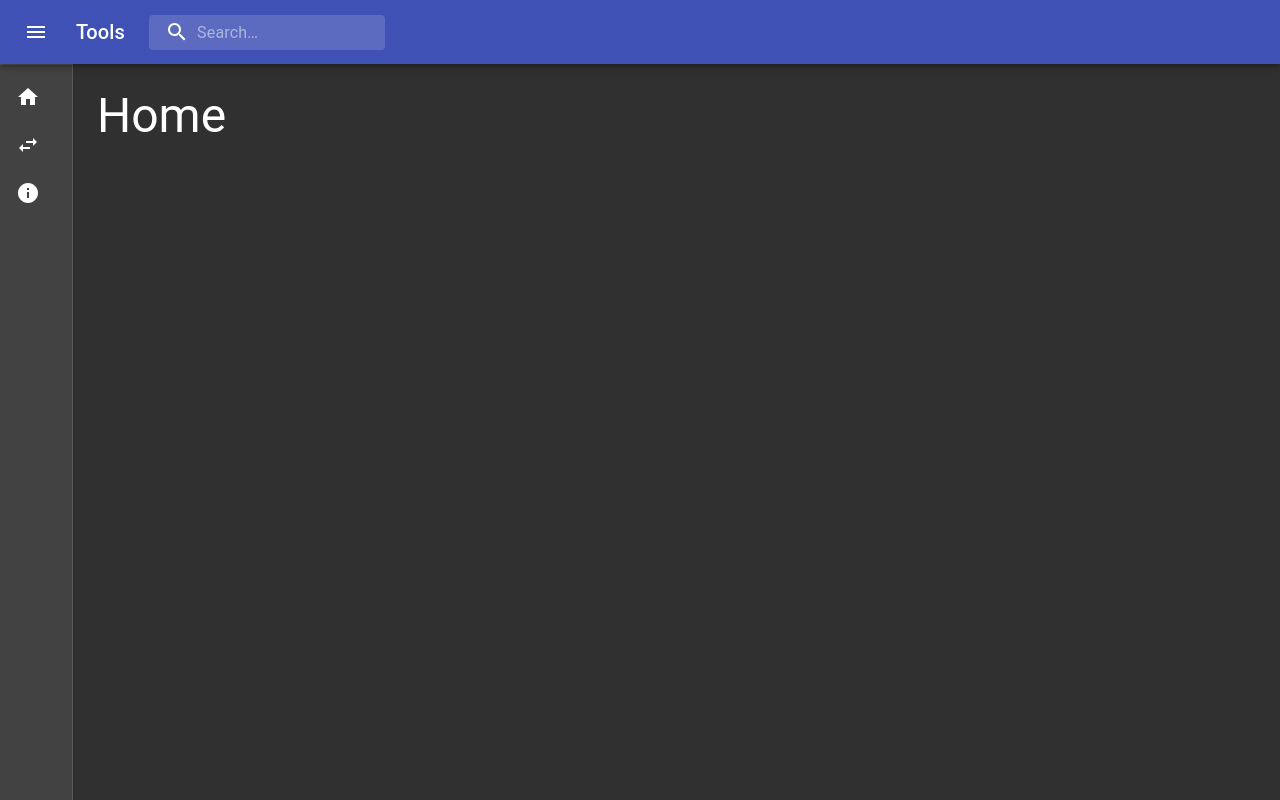
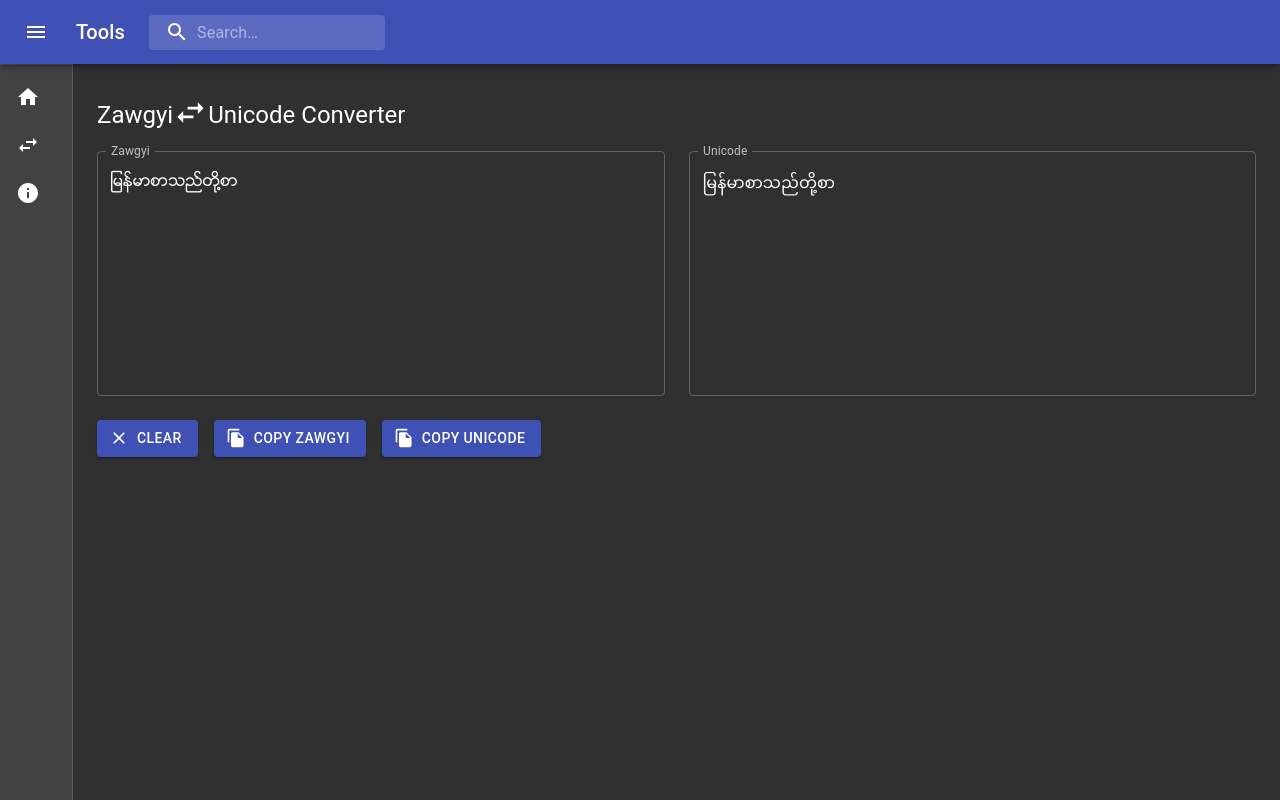
Before and after one commit to nayzawoo/tools, a React (Create React App) app: page /#/zawgyi-unicode-converter in a window 1280 px wide. Before the commit this address led to /#/. Built offline with nearby package versions, Linux system fonts and the light colour scheme.

Commit message:
text field autoresize

```diff
--- a/package.json
+++ b/package.json
@@ -4,7 +4,7 @@
   "private": true,
   "homepage": "https://nayzawoo.com/tools",
   "dependencies": {
-    "@material-ui/core": "^4.11.3",
+    "@material-ui/core": "^4.12.3",
     "@material-ui/icons": "^4.11.2",
     "@testing-library/jest-dom": "^5.11.4",
     "@testing-library/react": "^11.1.0",
--- a/src/App.js
+++ b/src/App.js
@@ -3,8 +3,8 @@
 import { HashRouter as Router, Switch, Route, Link } from "react-router-dom";
 import clsx from "clsx";
 import {
-  fade,
-  createMuiTheme,
+  alpha,
+  createTheme,
   makeStyles,
   ThemeProvider,
 } from "@material-ui/core/styles";
@@ -32,7 +32,7 @@
 
 const drawerWidth = 240;
 
-const theme = createMuiTheme({
+const theme = createTheme({
   palette: {
     type: "dark",
   },
@@ -72,9 +72,9 @@
   search: {
     position: "relative",
     borderRadius: theme.shape.borderRadius,
-    backgroundColor: fade(theme.palette.common.white, 0.15),
+    backgroundColor: alpha(theme.palette.common.white, 0.15),
     "&:hover": {
-      backgroundColor: fade(theme.palette.common.white, 0.25),
+      backgroundColor: alpha(theme.palette.common.white, 0.25),
     },
     marginRight: theme.spacing(2),
     marginLeft: 0,
--- a/src/Components/PageTitle.js
+++ b/src/Components/PageTitle.js
@@ -1,5 +1,5 @@
 import Typography from "@material-ui/core/Typography";
-import Hidden from "@material-ui/core/Hidden";
+// import Hidden from "@material-ui/core/Hidden";
 
 export default function PageTitle(props) {
     return (
--- a/src/Components/ZgUni.js
+++ b/src/Components/ZgUni.js
@@ -1,4 +1,3 @@
-import Typography from "@material-ui/core/Typography";
 import TextField from "@material-ui/core/TextField";
 import Grid from "@material-ui/core/Grid";
 import { withStyles } from "@material-ui/core/styles";
@@ -7,13 +6,14 @@
 import "../fonts/zawgyi.ttf";
 import "./ZgUni.css";
 import PageTitle from './PageTitle'
-import { zg2uni, uni2zg } from "../Libs/Rabbit";
+import { zg2uni, uni2zg } from "../Libs/rabbit";
 import FileCopyIcon from "@material-ui/icons/FileCopy";
 import Button from "@material-ui/core/Button";
 import { CopyToClipboard } from "react-copy-to-clipboard";
 import toast, { Toaster } from "react-hot-toast";
 import ClearIcon from "@material-ui/icons/Clear";
 import SwapHorizIcon from "@material-ui/icons/SwapHoriz";
+
 
 const ZawgyiInputWrapper = styled.div`
   margin-bottom: 24px;
@@ -57,6 +57,7 @@
   }
 
   handleChangeZg(event) {
+    // Stretchy.resize(event.target)
     this.setState({
       zawgyi: event.target.value,
       unicode: zg2uni(event.target.value),
@@ -64,6 +65,7 @@
   }
 
   handleChangeUnicode(event) {
+    // Stretchy.resize(event.target)
     this.setState({
       unicode: event.target.value,
       zawgyi: uni2zg(event.target.value),
@@ -109,7 +111,7 @@
                 id="outlined-multiline-static"
                 label="Zawgyi"
                 multiline
-                rows={8}
+                minRows={8}
                 InputProps={{
                   classes: {
                     input: classes.zawgyiInput,
@@ -128,7 +130,7 @@
                 id="outlined-multiline-static"
                 label="Unicode"
                 multiline
-                rows={8}
+                minRows={8}
                 InputProps={{
                   classes: {
                     input: classes.unicodeInput,
```
Also changed, not shown: 1 other file (tests, documents, lock files or other folders).
